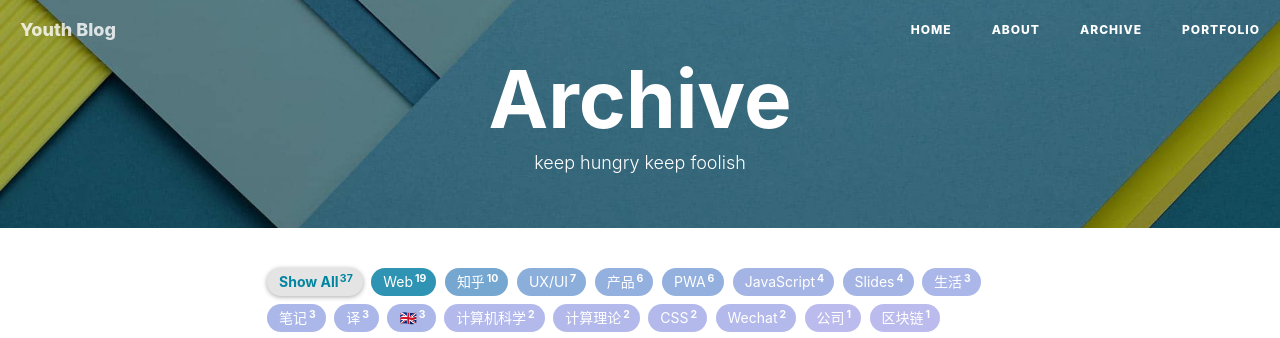
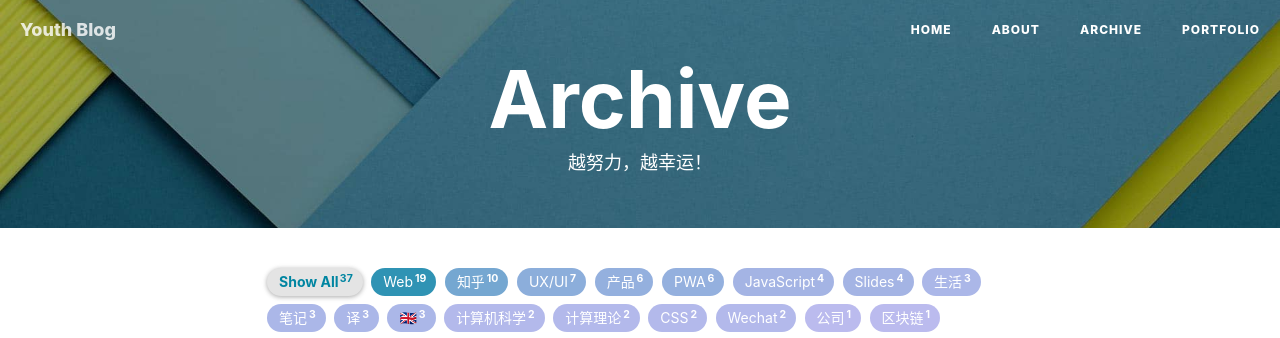
Before and after one commit to YouthTrading/youthtrading.github.io, a Jekyll site: the page built from archive.html, in a window 1280 px wide and 900 px high. Shown: the top 338 px of the window. Built offline with Jekyll 4.4.1, drawn with Linux system fonts in a browser that asks for light colours; nearby versions of some CDN libraries; comment, search, counter and statistics services are not loaded.

Commit message:
add some letter

```diff
--- a/_config.yml
+++ b/_config.yml
@@ -78,7 +78,7 @@ ga_domain: huangxuan.me
 
 # Sidebar settings
 sidebar: true                           # whether or not using Sidebar.
-sidebar-about-description: "Without expectation, a pleasant surprise<br>若无期待，便是惊喜"
+sidebar-about-description: "Keep hungry, keep foolish!<br>求知若渴，大智若愚！"
 sidebar-avatar: /img/avatar-hux-ny.jpg      # use absolute URL, seeing it's used in both `/` and `/about/`
 
 
--- a/archive.html
+++ b/archive.html
@@ -1,7 +1,7 @@
 ---
 title: Archive
 layout: default
-description: keep hungry keep foolish
+description: 越努力，越幸运！
 header-img: "img/tag-bg.jpg"
 ---
 
```
